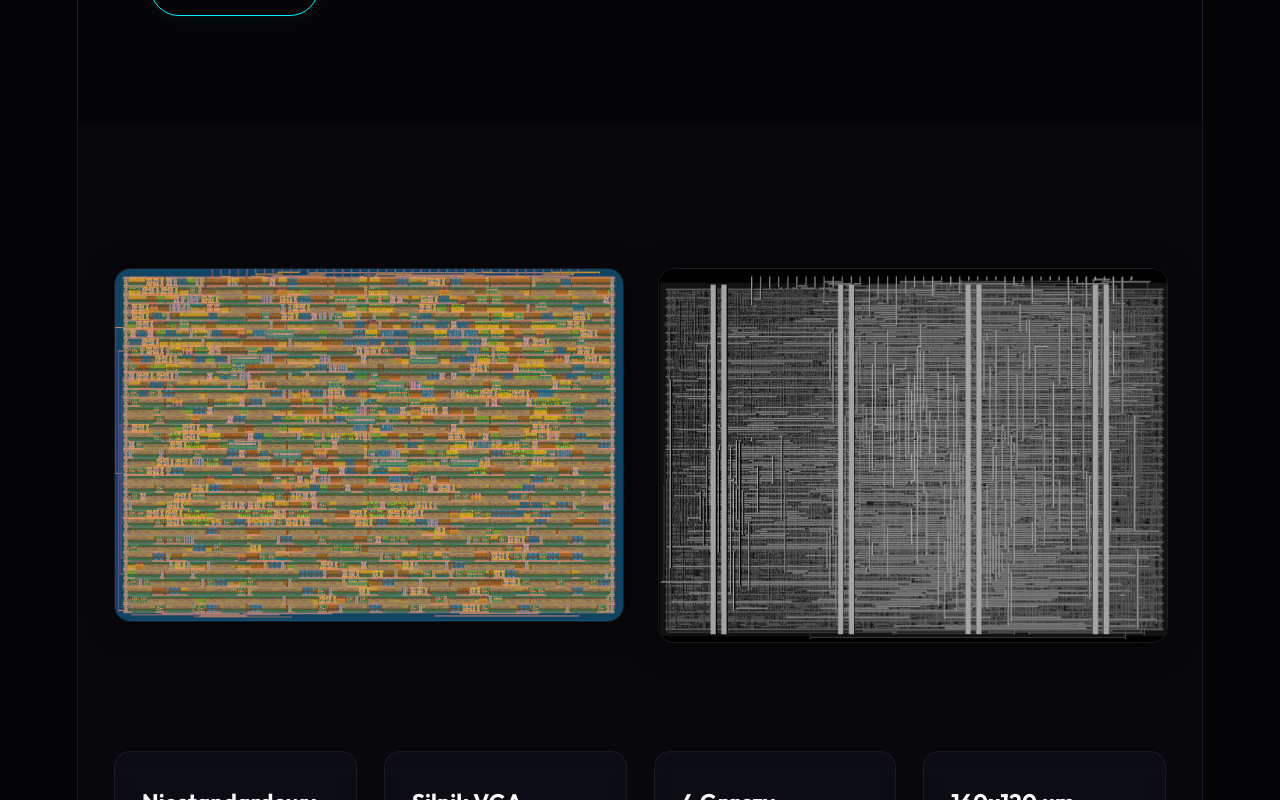
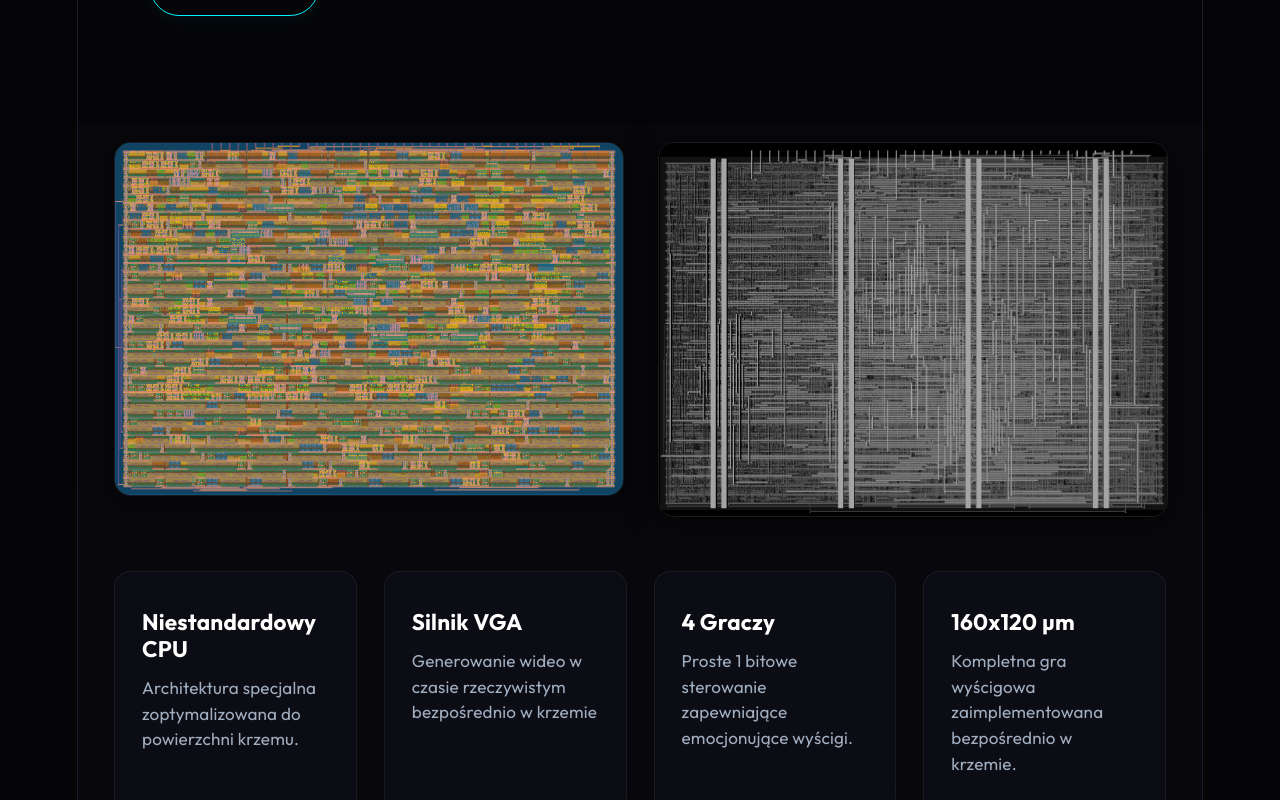
Before and after one commit to magnetoField/zuzel-silicon, a React (Vite) app: page / in a window 1280 px wide. Shown: the part 1820-2620 px from the top of the page. Built offline with nearby package versions, Linux system fonts and the light colour scheme.

Commit message:
corrected padding

```diff
--- a/src/index.css
+++ b/src/index.css
@@ -344,7 +344,7 @@ code {
 .architecture {
   background: #08080c;
   color: var(--text);
-  padding: 6rem 2rem;
+  padding: 1rem 2rem;
   box-sizing: border-box;
 }
 
@@ -355,7 +355,7 @@ code {
   display: grid;
   grid-template-columns: 1fr 1fr;
   gap: 2rem;
-  padding: 2rem 0 4rem 0;
+  padding: 0 0 1rem 0;
 }
 
 @media (max-width: 900px) {
```
